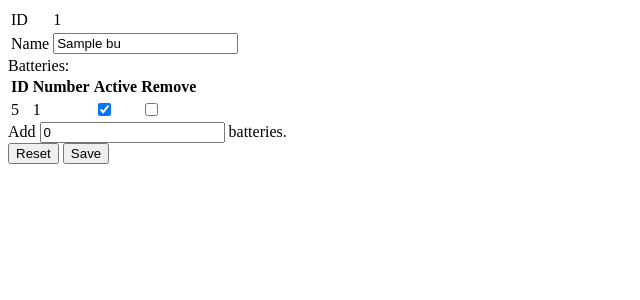
After one commit to pawmarkor/bus_batteries, a Django app: page /buses/edit_bus/1/ in a window 1280 px wide. The commit adds this page. Shown: the top 300 px of the page, without its empty margins (0-640 px from the left). Run offline with Django 3.2, Linux system fonts and the light colour scheme; tables that the repository leaves empty hold one stand-in row (values such as "Sample post").

Commit message:
Add edit_bus view

```diff
--- /dev/null
+++ b/bus_batteries_app/const.py
@@ -0,0 +1 @@
+n = 10
--- a/bus_batteries_app/models.py
+++ b/bus_batteries_app/models.py
@@ -4,6 +4,7 @@ from django.db import models
 class Bus(models.Model):
     id = models.BigIntegerField(primary_key=True)
     name = models.CharField(max_length=50)
+    next_battery_number = models.BigIntegerField(default=1)
 
     def __str__(self):
         return self.name
@@ -11,10 +12,13 @@ class Bus(models.Model):
 
 class Battery(models.Model):
     db_id = models.BigAutoField(primary_key=True)
-    id = models.BigIntegerField()
     number = models.BigIntegerField()
     active = models.BooleanField()
     bus = models.ForeignKey(Bus, on_delete=models.CASCADE)
 
+    @property
+    def id(self):
+        return self.number * 2 + 3
+
     def __str__(self):
         return "battery no {} from bus {}".format(self.number, self.bus.name)
--- a/bus_batteries_app/urls.py
+++ b/bus_batteries_app/urls.py
@@ -5,5 +5,6 @@ from . import views
 app_name = 'bus_batteries_app'
 urlpatterns = [
     url(r'^$', views.index, name='index'),
-    url(r'^add_bus/$', views.add_bus, name='add_bus', ),
+    url(r'^add_bus/$', views.add_bus, name='add_bus'),
+    url(r'^edit_bus/(?P<bus_id>[0-9]+)/$', views.edit_bus, name='edit_bus'),
 ]
--- a/bus_batteries_app/views.py
+++ b/bus_batteries_app/views.py
@@ -2,9 +2,10 @@ from collections import namedtuple
 
 from django.http import HttpResponseRedirect, Http404
 from django.urls import reverse
-from django.shortcuts import render
+from django.shortcuts import render, get_object_or_404
 
 from .models import Battery, Bus
+from .const import n
 
 BusWithBatteriesData = namedtuple(
     'BusWithBatteriesData',
@@ -35,19 +36,75 @@ def add_bus(request):
         name = request.POST['name']
         no_of_batteries = int(request.POST['no_of_batteries'])
         bus = Bus(id=id, name=name)
+        try:
+            bulk_create_batteries(bus, no_of_batteries)
+        except Exception as e:
+            context = {
+                'message': str(e),
+            }
+            return render(request, 'bus_batteries_app/error.html', context)
         bus.save()
-        batteries = [
-            Battery(
-                bus_id=bus.id,
-                id=5 + battery_no * 2,
-                number=battery_no,
-                active=True,
-            )
-            for battery_no in range(no_of_batteries)
-        ]
-        bus.battery_set.bulk_create(batteries)
         return HttpResponseRedirect(reverse('bus_batteries_app:index'))
     elif request.method == 'GET':
         return render(request, 'bus_batteries_app/add_bus.html')
     else:
         raise Http404('Unsupported HTTP method')
+
+
+def edit_bus(request, bus_id):
+    bus = get_object_or_404(Bus, pk=bus_id)
+    if request.method == 'POST':
+        bus.name = request.POST['name']
+        batteries_to_be_removed = set(
+            int(id) for id in request.POST.getlist('batteries_to_be_removed')
+        )
+        try:
+            new_battery_ids = bulk_create_batteries(
+                bus,
+                no_of_batteries_to_be_added=int(request.POST['no_of_batteries_to_be_added']),
+                no_of_batteries_to_be_removed=len(batteries_to_be_removed),
+            )
+        except Exception as e:
+            context = {
+                'message': str(e),
+            }
+            return render(request, 'bus_batteries_app/error.html', context)
+        for battery in bus.battery_set.all():
+            if battery.id in batteries_to_be_removed:
+                battery.delete()
+            elif battery.id not in new_battery_ids:
+                battery.active = request.POST.get('battery_{}_active'.format(battery.id)) is not None
+                battery.save()
+        bus.save()
+        return HttpResponseRedirect(reverse('bus_batteries_app:index'))
+    elif request.method == 'GET':
+        context = {
+            'id': bus.id,
+            'name': bus.name,
+            'batteries': bus.battery_set.all(),
+        }
+        return render(request, 'bus_batteries_app/edit_bus.html', context)
+    else:
+        raise Http404('Unsupported HTTP method')
+
+
+def bulk_create_batteries(bus, no_of_batteries_to_be_added,
+                          no_of_batteries_to_be_removed=0):
+    if (bus.battery_set.count()
+            + no_of_batteries_to_be_added
+            - no_of_batteries_to_be_removed) > n:
+        raise Exception('The number of baterries cannot be higher then {}'.format(n))
+    new_batteries = [
+        Battery(
+            bus_id=bus.id,
+            number=battery_no + 1,
+            active=True,
+        )
+        for battery_no in range(
+            bus.next_battery_number,
+            bus.next_battery_number + no_of_batteries_to_be_added
+        )
+    ]
+    bus.battery_set.bulk_create(new_batteries)
+    bus.next_battery_number += no_of_batteries_to_be_added
+    return set(battery.id for battery in new_batteries)
--- /dev/null
+++ b/templates/bus_batteries_app/edit_bus.html
@@ -0,0 +1,41 @@
+<form action="{% url 'bus_batteries_app:edit_bus' id %}" method="post">
+    {% csrf_token %}
+    <table>
+        <tr>
+            <td>ID</td>
+            <td>{{ id }}</td>
+        </tr>
+        <tr>
+            <td>Name</td>
+            <td><input type="text" name="name" value="{{ name }}"/></td>
+        </tr>
+    </table>
+    Batteries:
+    <table>
+        <tr>
+            <th>ID</th>
+            <th>Number</th>
+            <th>Active</th>
+            <th>Remove</th>
+        </tr>
+        {%  for battery in batteries %}
+            <tr>
+                <td>{{ battery.id }}</td>
+                <td>{{ battery.number }}</td>
+                <td>
+                    {% if battery.active %}
+                        <input type="checkbox" name="battery_{{ battery.id }}_active" checked />
+                    {% else %}
+                        <input type="checkbox" name="battery_{{ battery.id }}_active" />
+                    {% endif %}
+                </td>
+                <td>
+                    <input type="checkbox" name="batteries_to_be_removed" value="{{ battery.id }}" />
+                </td>
+            </tr>
+        {%  endfor %}
+    </table>
+    Add <input type="number" value="0" name="no_of_batteries_to_be_added" /> batteries. <br />
+    <input type="reset" />
+    <input type="submit" value="Save" />
+</form>
--- /dev/null
+++ b/templates/bus_batteries_app/error.html
@@ -0,0 +1,2 @@
+{{ message }}<br />
+<a href="{% url 'bus_batteries_app:index' %}">Go to list of buses</a>
--- a/templates/bus_batteries_app/index.html
+++ b/templates/bus_batteries_app/index.html
@@ -8,7 +8,7 @@
     </tr>
     {% for bus in buses %}
         <tr>
-            <td>{{ bus.id }}</td>
+            <td><a href="{%  url 'bus_batteries_app:edit_bus' bus.id %}">{{ bus.id }}</a></td>
             <td>{{ bus.name }}</td>
             <td>{{ bus.no_of_active_batteries }}</td>
             <td>{{ bus.no_of_all_batteries }}</td>
```
Also changed, not shown: bus_batteries_app/migrations/0003_remove_battery_id.py (added), bus_batteries_app/migrations/0004_bus_next_battery_number.py (added).
